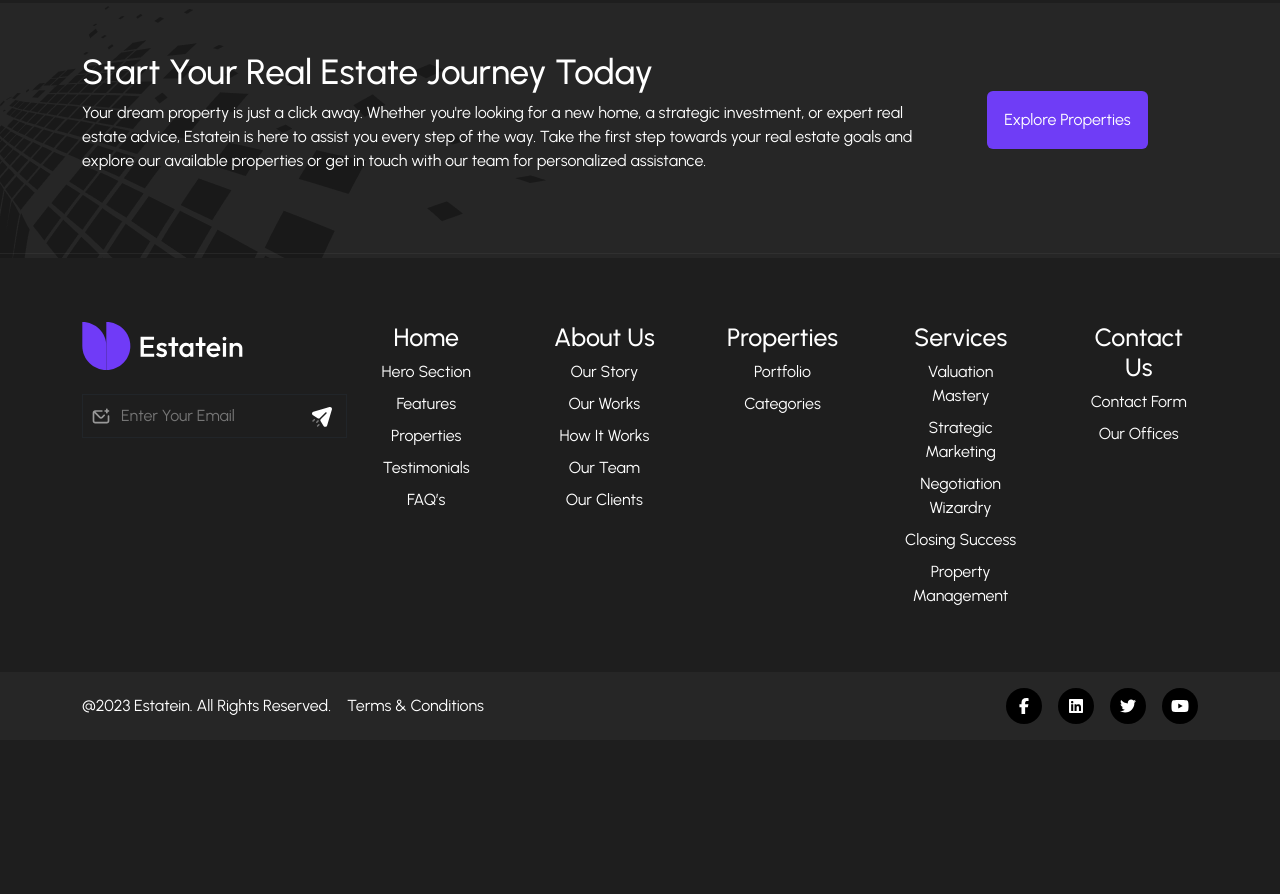
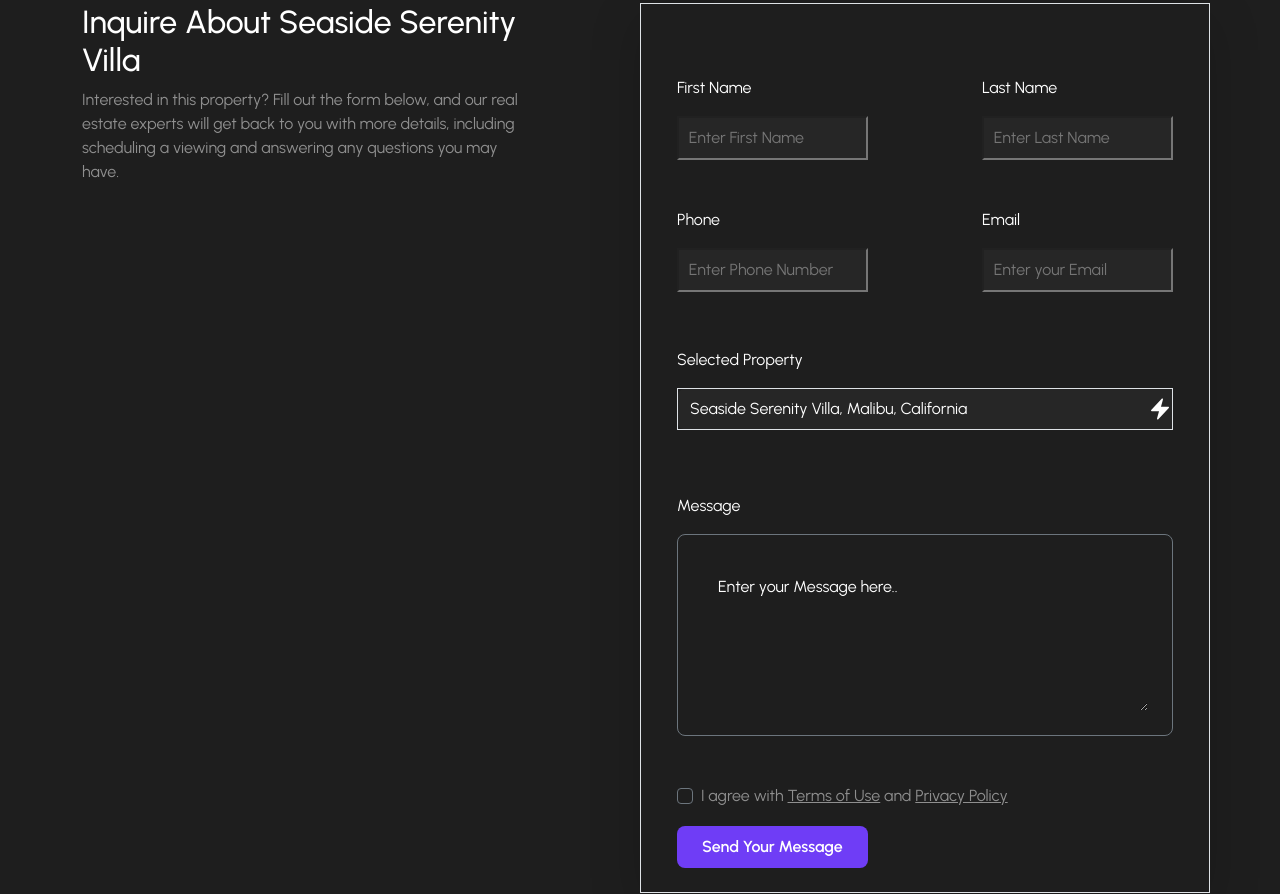
Before and after one commit to hanadiweldali/estatein15, a plain HTML site: page html/Property-Details.html in a window 1280 px wide. Shown: the part 1555-2449 px from the top of the page. Before the commit the page ends 2295 px from the top, so only its background shows below. Drawn offline with nearby package versions, Linux system fonts and the light colour scheme.

Commit message:
Inquire About Seaside Serenity Villa -property details page

```diff
--- a/html/Property-Details.html
+++ b/html/Property-Details.html
@@ -280,6 +280,66 @@
     </div>
 
   </section>
+  <section class="py-5">
+    <div class="container">
+      <div class="row">
+        <div class="col-lg-5 col-12">
+   <h2 class="text-white">Inquire About Seaside Serenity Villa</h2>
+   <p class="text-white-50 ">Interested in this property? Fill out the form below, and our real estate experts will get back to you with more details, including scheduling a viewing and answering any questions you may have.</p>
+  </div>
+    <div class="col-lg-6 offset-lg-1 border shadow-lg col-12">
+      <div class="d-flex flex-column mt-5 border__gray p-4 gap-5">
+    <div class="d-flex justify-content-between flex-wrap">
+      <div>
+        <p class="text-white">First Name</p>
+        <input type="text" class="bg__grey py-2 input-contact-properties border___dark" placeholder="  Enter First Name">
+      </div>
+       <div>
+        <p class="text-white">Last Name</p>
+        <input type="text" class="bg__grey py-2 input-contact-properties border___dark" placeholder="  Enter Last Name">
+      </div>
+    </div>
+     <div class="d-flex justify-content-between  flex-wrap">
+       <div>
+        <p class="text-white">Phone</p>
+        <input type="text" class="bg__grey py-2 input-contact-properties border___dark" placeholder="  Enter Phone Number">
+       </div>
+       <div>
+        <p class="text-white">Email</p>
+        <input type="text" class="bg__grey py-2 input-contact-properties border___dark" placeholder="  Enter your Email">
+      </div>
+
+     </div>
+     <div class="">
+      <p class="text-white mt-2">Selected Property</p>
+      <div class="input-group mb-3 border">
+  <input type="text" class="form-control bg__grey py-2 border-0 input-contact-properties" placeholder="Seaside Serenity Villa, Malibu, California" aria-label="Recipient’s username" aria-describedby="button-addon2">
+  <img src="../assets/img/properties-detailes/11.svg" class="bg__grey" alt="loaction">
+</div>
+     </div>
+     <div>
+  <p class="text-white">Message</p>
+   <form class="p-4 border border-secondary rounded-3">
+
+      <textarea id="message" class="form-control placeholder-message-white bg-transparent text-white border-0 p-3" rows="5" placeholder="Enter your Message here.."></textarea>
+    </form>
+     </div>
+    <div class="d-flex justify-content-between flex-wrap ">
+        <div class="form-check">
+          <input class="form-check-input bg-transparent border-secondary" type="checkbox" value="" id="agree">
+         <p class="text-white-50">I agree with <a href="#" class="text-white-50">Terms of Use</a> and <a href="#" class="text-white-50">Privacy Policy</a></p>
+        </div>
+        <div>
+        <button class="btn bg-main-color contact-properties-btn text-white px-4 py-2 rounded-3 fw-semibold">
+          Send Your Message
+        </button></div>
+    </div>
+    </div>
+  </div>
+  </div>
+  </div>
+  </div>
+  </section>
  <section class="CTA mt-3 mt-5">
         <div>
           <div class="container-lg">
```
Also changed, not shown: assets/img/properties-detailes/11.svg (added).
